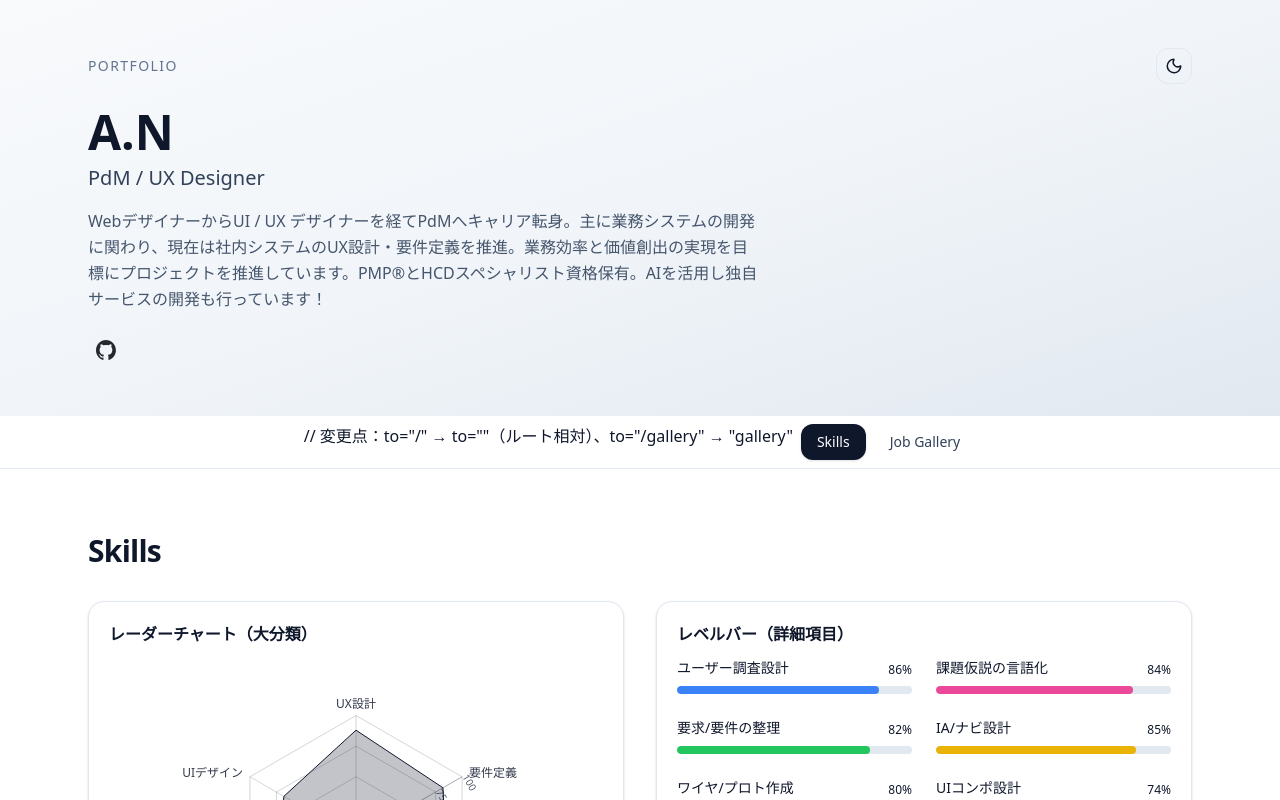
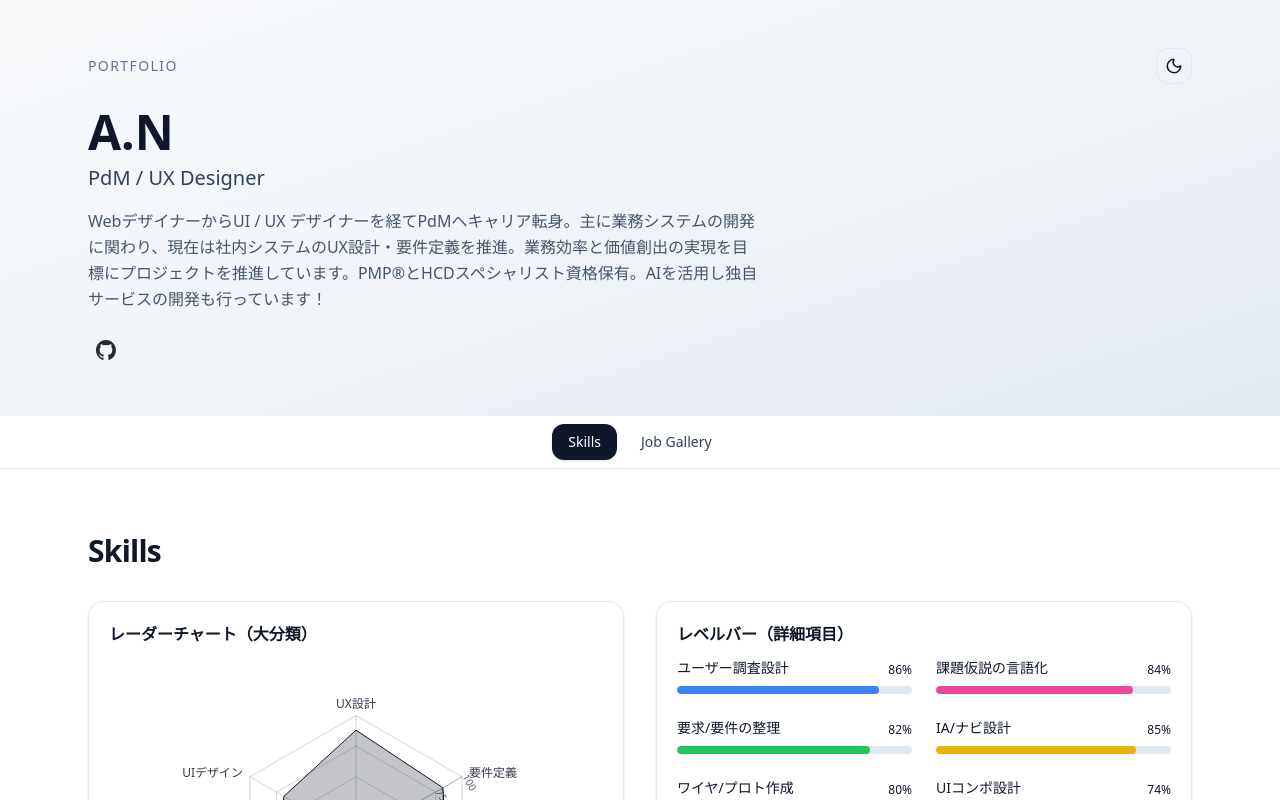
Before and after one commit to an-study/portfolio, a React (Vite) app: page / in a window 1280 px wide. Shown: the top 800 px of the page. Built offline with nearby package versions, Linux system fonts and the light colour scheme.

Commit message:
SubNav.tsx の更新

```diff
--- a/src/components/SubNav.tsx
+++ b/src/components/SubNav.tsx
@@ -42,7 +42,7 @@ export function SubNav() {
         <nav className="flex gap-2 py-2">
 
 
-// 変更点：to="/" → to=""（ルート相対）、to="/gallery" → "gallery"
+
 {renderTab("", "Skills", true)}
 {renderTab("gallery", "Job Gallery")}
 
```
